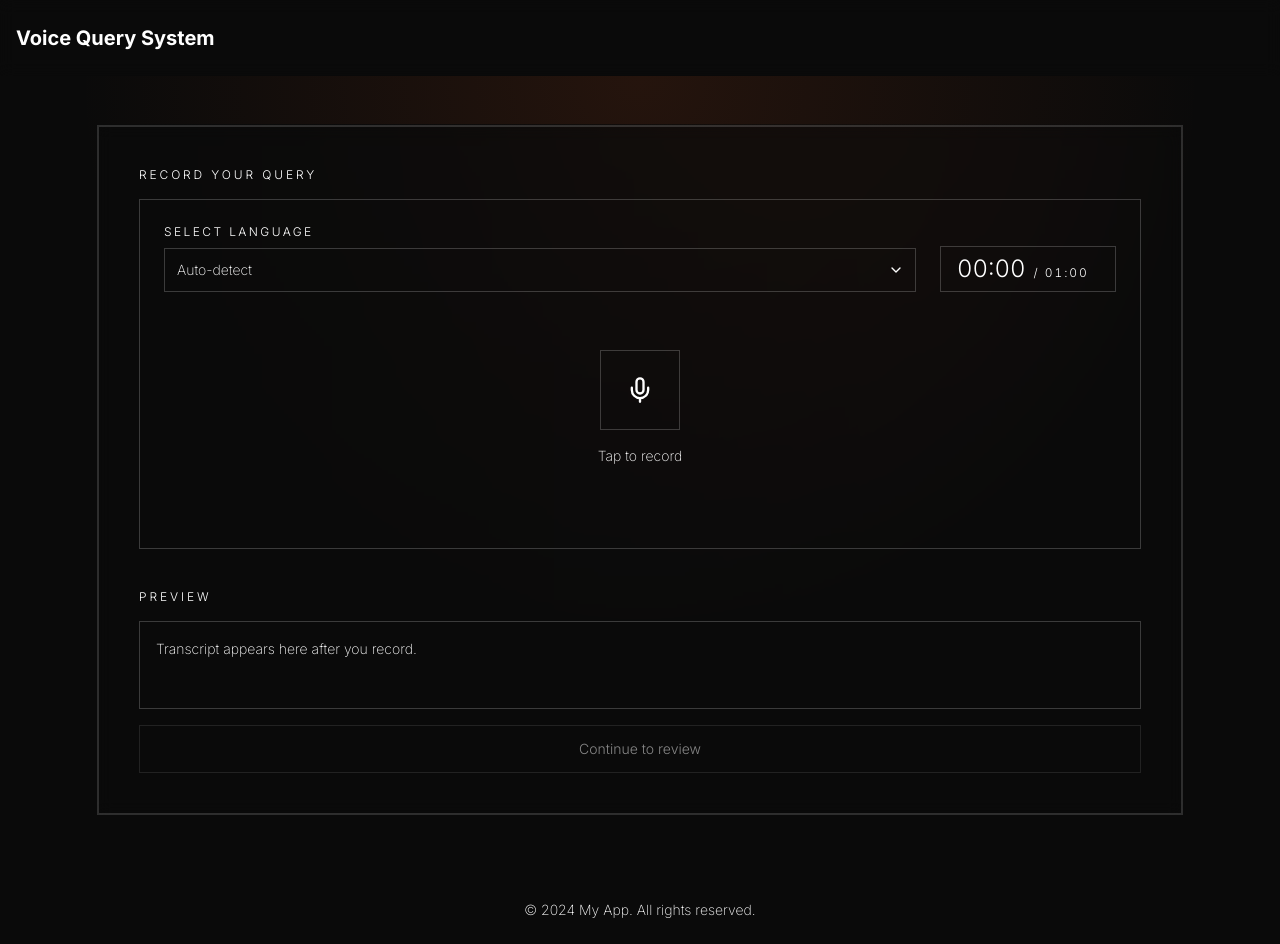
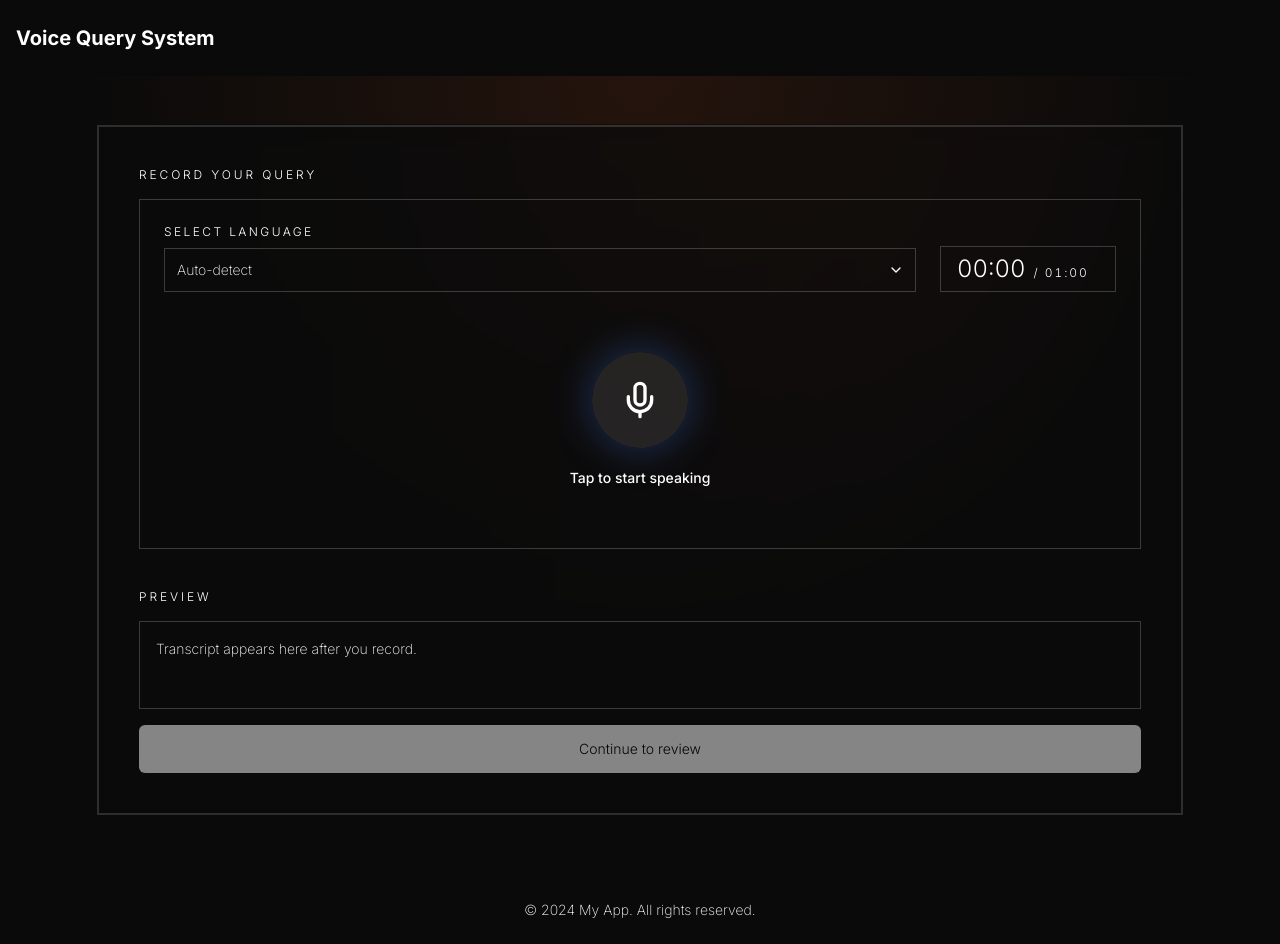
Before and after one commit to mohdanas86/voiceQuerySystem, a Next.js app in the folder frontend/: page /record in a window 1280 px wide. Built offline with nearby package versions, Linux system fonts and the light colour scheme.

Commit message:
refactor: enhance MicButton component with improved styling and status indicators

```diff
--- a/frontend/app/record/page.tsx
+++ b/frontend/app/record/page.tsx
@@ -271,7 +271,7 @@ export default function RecordPage() {
                     </div>
                     <Button
                         size="lg"
-                        className="w-full touch-manipulation"
+                        className="w-full touch-manipulation bg-white text-black hover:bg-gray-100 rounded-md"
                         disabled={!canContinue}
                         onClick={() => router.push("/review")}
                     >
--- a/frontend/components/speech/MicButton.tsx
+++ b/frontend/components/speech/MicButton.tsx
@@ -1,4 +1,4 @@
-import { Mic } from "lucide-react";
+import { Loader2, Mic, Square } from "lucide-react";
 
 import { cn } from "@/lib/utils";
 
@@ -9,43 +9,104 @@ interface MicButtonProps {
 }
 
 const statusCopy: Record<NonNullable<MicButtonProps["status"]>, string> = {
-    idle: "Tap to record",
-    recording: "Recording",
-    done: "Done — tap to record again",
-    processing: "Converting speech to text…",
+    idle: "Tap to start speaking",
+    recording: "Recording... tap to stop",
+    done: "Recording completed",
+    processing: "Converting speech to text...",
 };
 
 const ariaLabel: Record<NonNullable<MicButtonProps["status"]>, string> = {
     idle: "Start recording",
     recording: "Stop recording",
-    done: "Start a new recording",
-    processing: "Converting speech to text, please wait",
+    done: "Start recording again",
+    processing: "Processing recording",
 };
 
-export function MicButton({ status = "idle", onClick, disabled }: MicButtonProps) {
+export function MicButton({
+    status = "idle",
+    onClick,
+    disabled,
+}: MicButtonProps) {
+    const isRecording = status === "recording";
+    const isProcessing = status === "processing";
+
     return (
-        <div className="flex w-full max-w-sm flex-col items-center gap-3 sm:gap-4">
+        <div className="flex w-full flex-col items-center justify-center gap-5">
             <button
-                className={cn(
-                    "flex h-[4.5rem] w-[4.5rem] shrink-0 touch-manipulation items-center justify-center rounded-none border border-white/20 bg-surface text-textPrimary transition duration-150 hover:bg-surfaceAlt focus-visible:outline-none focus-visible:ring-2 focus-visible:ring-ring/60 disabled:cursor-not-allowed disabled:opacity-60 sm:h-20 sm:w-20",
-                    status === "recording" ? "ring-2 ring-primary/50" : null,
-                    status === "processing" ? "opacity-80" : null
-                )}
                 type="button"
-                aria-label={ariaLabel[status]}
-                aria-busy={status === "processing"}
-                aria-pressed={status === "recording"}
                 onClick={onClick}
                 disabled={disabled}
+                aria-label={ariaLabel[status]}
+                aria-busy={isProcessing}
+                aria-pressed={isRecording}
+                className={cn(
+                    "group relative flex h-24 w-24 touch-manipulation items-center justify-center overflow-hidden rounded-full transition-all duration-300 active:scale-95 disabled:cursor-not-allowed disabled:opacity-50",
+
+                    // Idle
+                    status === "idle" &&
+                    "bg-gradient-to-br from-primary to-primary/80 shadow-[0_0_40px_rgba(59,130,246,0.35)] hover:scale-105",
+
+                    // Recording
+                    isRecording &&
+                    "bg-red-500 shadow-[0_0_60px_rgba(239,68,68,0.55)] scale-110",
+
+                    // Processing
+                    isProcessing &&
+                    "bg-amber-500 shadow-[0_0_60px_rgba(245,158,11,0.45)]",
+
+                    // Done
+                    status === "done" &&
+                    "bg-green-500 shadow-[0_0_60px_rgba(34,197,94,0.45)]"
+                )}
             >
-                <Mic className="h-7 w-7 shrink-0" aria-hidden />
+                {/* Recording pulse rings */}
+                {isRecording && (
+                    <>
+                        <span className="absolute inset-0 rounded-full border-4 border-red-300 animate-ping" />
+                        <span className="absolute inset-[-10px] rounded-full border border-red-400/40 animate-pulse" />
+                    </>
+                )}
+
+                {/* Glow */}
+                <div className="absolute inset-0 rounded-full bg-white/10" />
+
+                {/* Icon */}
+                <div className="relative z-10 flex items-center justify-center">
+                    {isProcessing ? (
+                        <Loader2 className="h-10 w-10 animate-spin text-white" />
+                    ) : isRecording ? (
+                        <Square className="h-8 w-8 fill-white text-white" />
+                    ) : (
+                        <Mic className="h-10 w-10 text-white" />
+                    )}
+                </div>
             </button>
-            <p
-                className="min-h-[2.75rem] w-full max-w-[16rem] text-center text-sm leading-snug text-textMuted"
-                aria-live="polite"
-            >
-                {statusCopy[status]}
-            </p>
+
+            {/* Status text */}
+            <div className="flex flex-col items-center gap-1 text-center">
+                <p
+                    className={cn(
+                        "text-sm font-medium transition-all duration-300",
+                        isRecording
+                            ? "text-red-500"
+                            : status === "done"
+                                ? "text-green-500"
+                                : "text-textMuted"
+                    )}
+                    aria-live="polite"
+                >
+                    {statusCopy[status]}
+                </p>
+
+                {/* Live recording dots */}
+                {isRecording && (
+                    <div className="flex items-center gap-1">
+                        <span className="h-2 w-2 rounded-full bg-red-500 animate-bounce" />
+                        <span className="h-2 w-2 rounded-full bg-red-500 animate-bounce [animation-delay:120ms]" />
+                        <span className="h-2 w-2 rounded-full bg-red-500 animate-bounce [animation-delay:240ms]" />
+                    </div>
+                )}
+            </div>
         </div>
     );
 }
```
